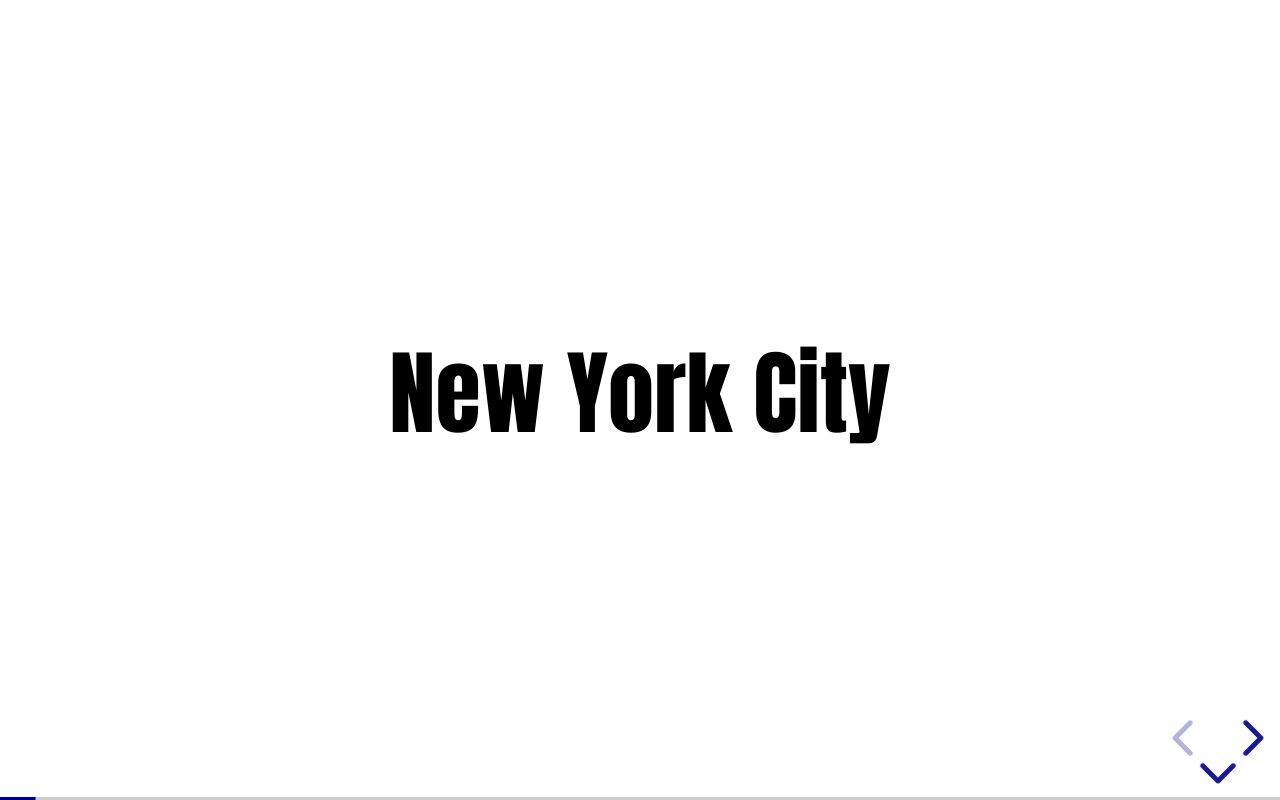
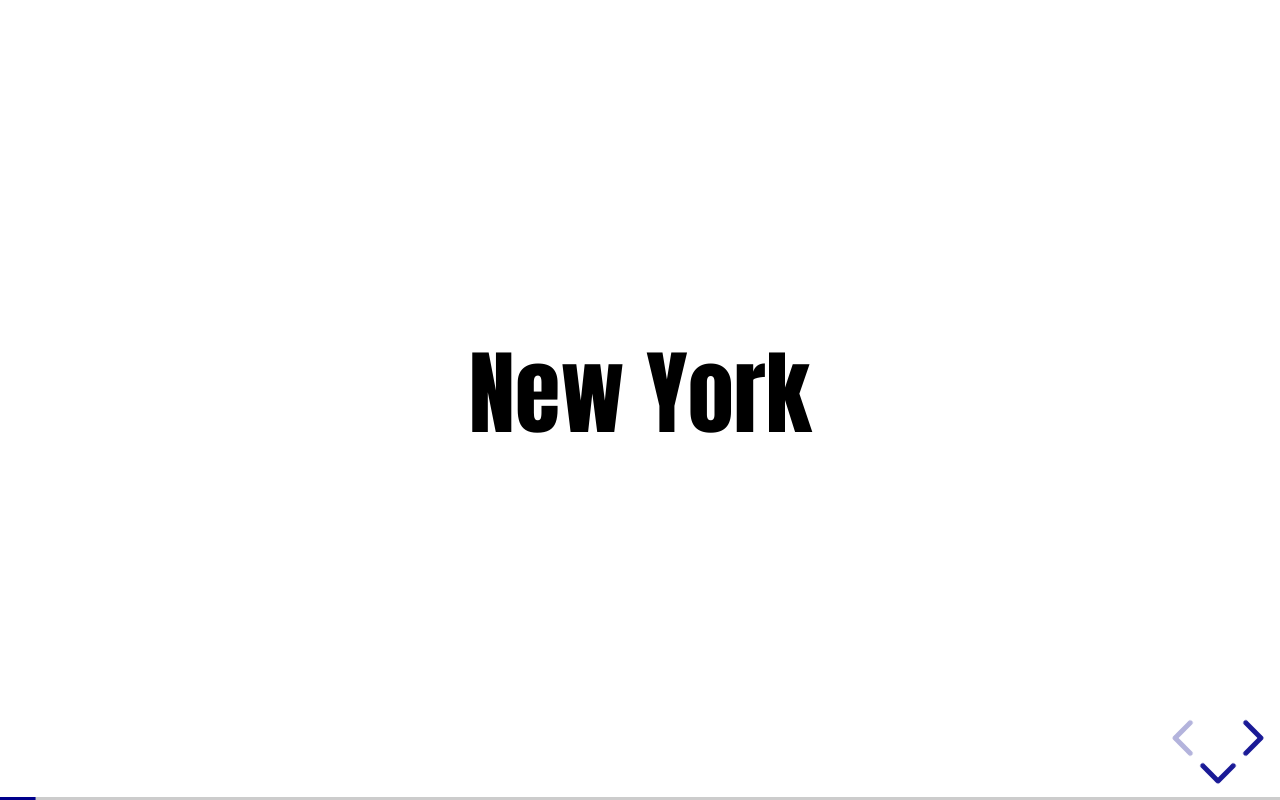
Before and after one commit to aliciapflaumer/ap-photography-journal, a website: page index.html in a window 1280 px wide. Both pictures are taken after a click on the button "next slide". Drawn offline with Linux system fonts and the light colour scheme; a web font is replaced by a local one.

Commit message:
Updated Title
- New York

```diff
--- a/index.html
+++ b/index.html
@@ -28,7 +28,7 @@
 				</section> -->
 				<section>
 					<section>
-						<h2>New York City</h2>
+						<h2>New York</h2>
 					</section>
 					<section>
 						<img src="src/images/nyc/001.jpg">
```
